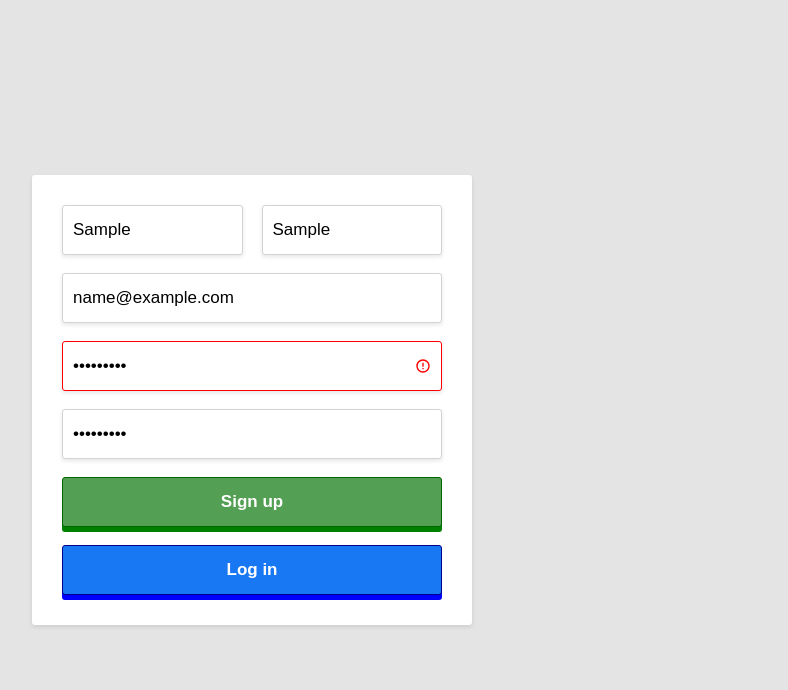
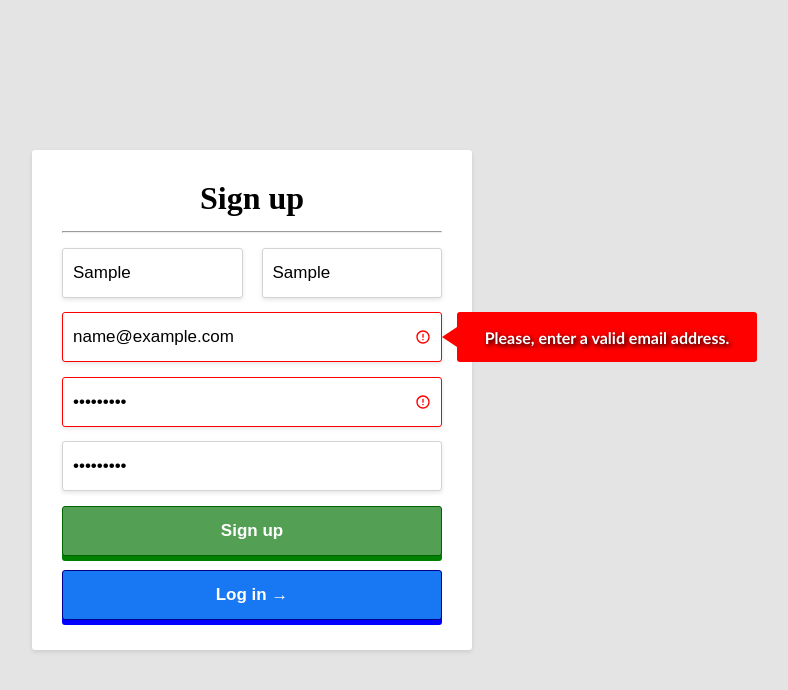
Before and after one commit to petar-i-todorov/social-media-ts, a React (Create React App) app in the folder frontend/: page /signup in a window 1280 px wide. Both pictures are taken after typing "Sample", "Sample", "name@example.com", "Sample123", "Sample123" into the empty fields and a click on the button "Sign up". Shown: the top 690 px of the page, without its empty margins (388-1176 px from the left). Built offline with nearby package versions, Linux system fonts and the light colour scheme; no server answers; the HTML template or start-up script is replaced by a standard one.

Commit message:
show error message if validation failed on signup attempt

```diff
--- a/frontend/src/components/AuthForms/LoginForm.tsx
+++ b/frontend/src/components/AuthForms/LoginForm.tsx
@@ -60,7 +60,7 @@ const LoginForm = () => {
       </Link>
       <Button color="blue">Log In</Button>
       <Link to="../signup" relative="path">
-        <Button color="green">Sign up</Button>
+        <Button color="green">Sign up →</Button>
       </Link>
     </form>
   );
--- a/frontend/src/components/AuthForms/SignupForm.module.scss
+++ b/frontend/src/components/AuthForms/SignupForm.module.scss
@@ -1,5 +1,8 @@
 .signup {
-  height: 450px;
+  height: 500px;
+  hr {
+    background-color: red;
+  }
 }
 
 .splitContainer {
--- a/frontend/src/components/AuthForms/SignupForm.tsx
+++ b/frontend/src/components/AuthForms/SignupForm.tsx
@@ -16,12 +16,41 @@ const SignupForm = () => {
   const [emailError, setEmailError] = useState("");
   const [passwordError, setPasswordError] = useState("");
   const [confirmPasswordError, setConfirmPasswordError] = useState("");
+  const [firstNameErrorMessage, setFirstNameErrorMessage] = useState(false);
+  const [lastNameErrorMessage, setLastNameErrorMessage] = useState(false);
+  const [emailErrorMessage, setEmailErrorMessage] = useState(false);
+  const [passwordErrorMessage, setPasswordErrorMessage] = useState(false);
+  const [confirmPasswordErrorMessage, setConfirmPasswordErrorMessage] =
+    useState(false);
   const navigate = useNavigate();
   return (
     <form
       className={formStyles.authForm + " " + styles.signup}
       onSubmit={async (event) => {
         event.preventDefault();
+        if (firstName.length < 1) {
+          setFirstNameError("What's your first name?");
+          setFirstNameErrorMessage(true);
+        } else if (lastName.length < 1) {
+          setLastNameError("What's your last name?");
+          setLastNameErrorMessage(true);
+        } else if (
+          String(email)
+            .toLowerCase()
+            .match(
+              /^(([^<>()[\]\\.,;:\s@"]+(\.[^<>()[\]\\.,;:\s@"]+)*)|(".+"))@((\[[0-9]{1,3}\.[0-9]{1,3}\.[0-9]{1,3}\.[0-9]{1,3}\])|(([a-zA-Z\-0-9]+\.)+[a-zA-Z]{2,}))$/
+            )
+        ) {
+          setEmailError("Please, enter a valid email address.");
+          setEmailErrorMessage(true);
+        } else if (password.length < 10) {
+          setPasswordError(
+            "Please, enter a valid combination of at least 10 symbols."
+          );
+        } else if (password !== confirmPassword) {
+          setConfirmPasswordError("Passwords don't match.");
+          setConfirmPasswordErrorMessage(true);
+        } else {
           try {
             await fetch("http://localhost:8080/auth/signup", {
               method: "POST",
@@ -39,10 +68,15 @@ const SignupForm = () => {
           } catch (err) {
             console.log(err);
           }
+        }
       }}
     >
+      <h1>Sign up</h1>
+      <hr />
       <div className={styles.splitContainer}>
         <Input
+          isError={firstNameErrorMessage}
+          setIsError={setFirstNameErrorMessage}
           errorMessage={firstNameError}
           errorPosition="left"
           valid={!firstNameError}
@@ -67,6 +101,8 @@ const SignupForm = () => {
           }}
         />
         <Input
+          isError={lastNameErrorMessage}
+          setIsError={setLastNameErrorMessage}
           errorMessage={lastNameError}
           errorPosition="right"
           valid={!lastNameError}
@@ -92,6 +128,8 @@ const SignupForm = () => {
         />
       </div>
       <Input
+        isError={emailErrorMessage}
+        setIsError={setEmailErrorMessage}
         errorMessage={emailError}
         valid={!emailError}
         onChange={(event) => {
@@ -127,6 +165,8 @@ const SignupForm = () => {
         errorPosition="right"
       />
       <Input
+        isError={passwordErrorMessage}
+        setIsError={setPasswordErrorMessage}
         errorMessage={passwordError}
         valid={!passwordError}
         onChange={(event) => {
@@ -136,7 +176,7 @@ const SignupForm = () => {
             setPasswordError("");
           } else {
             setPasswordError(
-              "Please, enter a combination of numbers and symbols."
+              "Please, enter a valid combination of at least 10 symbols."
             );
           }
         }}
@@ -146,13 +186,15 @@ const SignupForm = () => {
         onBlur={() => {
           if (password.length < 10) {
             setPasswordError(
-              "Please, enter a combination of numbers and symbols."
+              "Please, enter a valid combination of at least 10 symbols."
             );
           }
         }}
         errorPosition="right"
       />
       <Input
+        isError={confirmPasswordErrorMessage}
+        setIsError={setConfirmPasswordErrorMessage}
         errorMessage={confirmPasswordError}
         onChange={(event) => {
           const target = event.target as HTMLInputElement;
@@ -173,7 +215,7 @@ const SignupForm = () => {
         Sign up
       </Button>
       <Link to="../login" relative="path">
-        <Button color="blue">Log in</Button>
+        <Button color="blue">Log in →</Button>
       </Link>
     </form>
   );
--- a/frontend/src/components/Input/Input.tsx
+++ b/frontend/src/components/Input/Input.tsx
@@ -13,6 +13,8 @@ const Input: React.FC<{
   onBlur?: () => void;
   valid?: boolean;
   errorMessage?: string;
+  isError?: boolean;
+  setIsError?: (arg: boolean) => void;
 }> = ({
   type,
   placeholder,
@@ -23,8 +25,9 @@ const Input: React.FC<{
   valid,
   errorPosition,
   errorMessage,
+  isError,
+  setIsError,
 }) => {
-  const [isError, setIsError] = useState(false);
   return (
     <div
       className={
@@ -37,9 +40,13 @@ const Input: React.FC<{
         <span
           onClick={() => {
             if (isError) {
-              setIsError(false);
+              if (setIsError) {
+                setIsError(false);
+              }
             } else {
-              setIsError(true);
+              if (setIsError) {
+                setIsError(true);
+              }
             }
           }}
           className={split ? styles.warningSplit : styles.warning}
--- a/frontend/src/components/InputError/InputError.module.scss
+++ b/frontend/src/components/InputError/InputError.module.scss
@@ -11,6 +11,8 @@
   font-weight: bolder;
   font-family: "Trebuchet MS", "Lucida Sans Unicode", "Lucida Grande",
     "Lucida Sans", Arial, sans-serif;
+  text-shadow: 2px 2px 5px black;
+  color: white;
 }
 
 .right {
```
Lines whose indentation alone changed are shown as unchanged.
